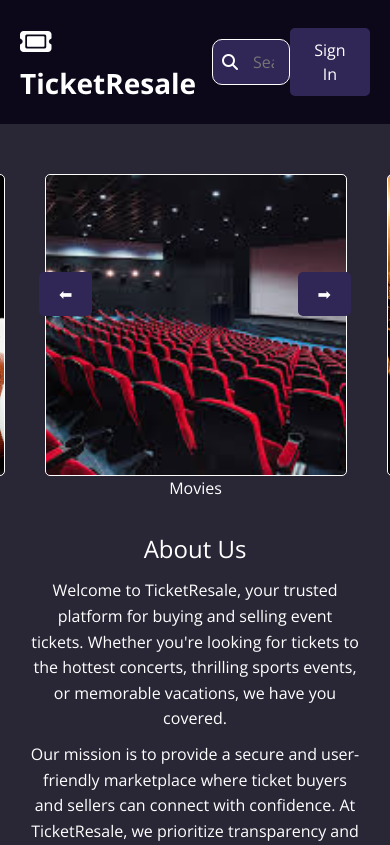
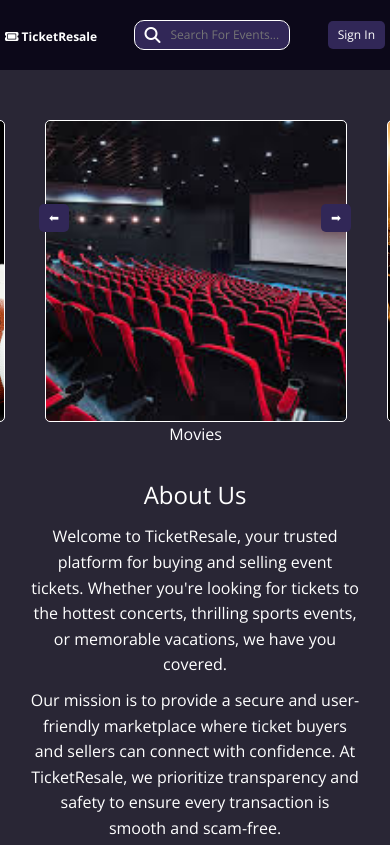
Before and after one commit to leosilberg/ResaleTickets, a plain HTML site: page app/home/index.html in a window 390 px wide. Shown: the top 845 px of the page. Drawn offline with nearby package versions, Linux system fonts and the light colour scheme.

Commit message:
Some Responsive

```diff
--- a/app/styles/styles.css
+++ b/app/styles/styles.css
@@ -41,7 +41,7 @@ body {
   background-color: #312757;
   border: 1px solid #fff;
   border-radius: 10px;
-  width: 20vw;
+  width: 25vw;
 }
 
 .search_bar a {
@@ -195,3 +195,59 @@ dialog {
     transform: translateY(-20px);
   }
 }
+
+
+/* Nav Bar responsive */
+
+@media screen and (max-width: 900px) {
+  .logo a {
+    font-size: 20px;
+  }
+}
+
+@media screen and (max-width: 750px) {
+  .navbar {
+    padding-inline: 10px;
+  }
+
+  .search_bar input {
+    width: 30vw;
+    padding: 5px 10px 5px 35px;
+    font-size: 14px;
+  }
+
+  button {
+    padding: 5px 10px;
+    font-size: 14px;
+  }
+}
+
+@media screen and (max-width: 600px) {
+  .logo a {
+    font-size: 14px;
+  }
+
+  .search_bar input {
+    width: 35vw;
+    font-size: 12px;
+  }
+
+  button {
+    font-size: 12px;
+  }
+}
+
+@media screen and (max-width: 400px) {
+  .navbar {
+    padding-inline: 5px;
+  }
+
+  .logo a {
+    font-size: 12px;
+  }
+
+  .search_bar input {
+    width: 40vw;
+  }
+
+}
```
Also changed, not shown: app/createTicket/createTicket.css (+34 -0 lines), app/userProfile/userProfile.css (+17 -0 lines).
